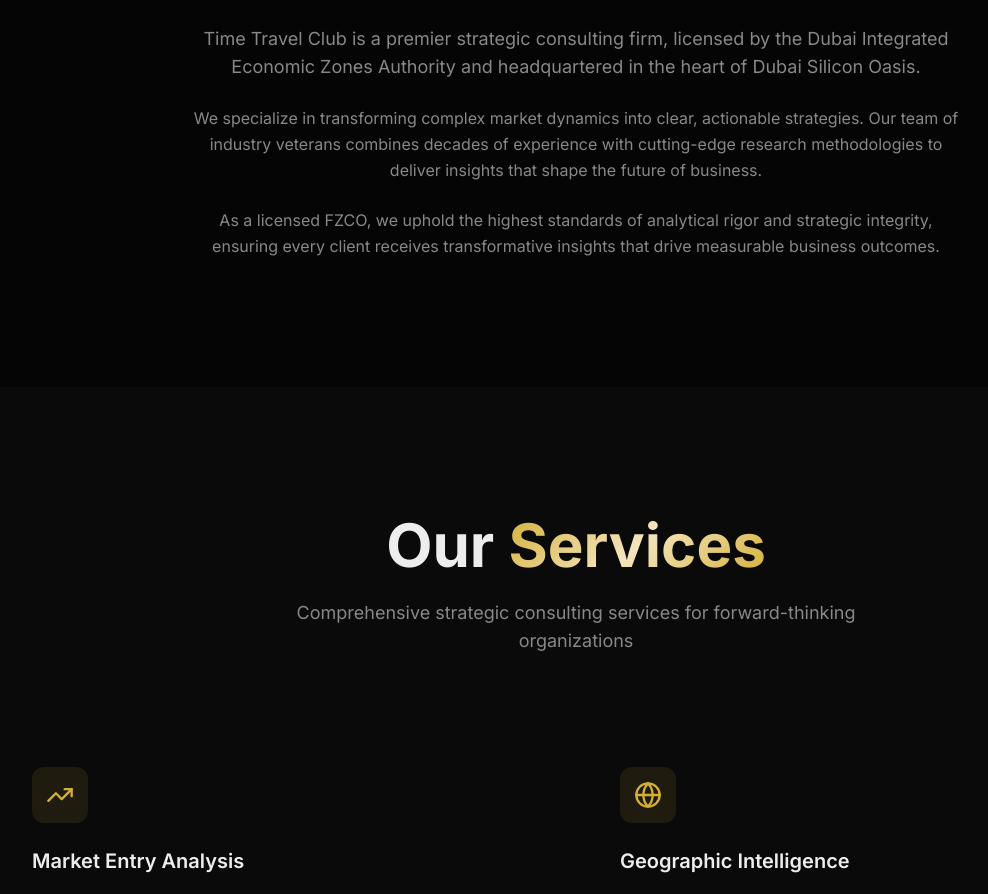
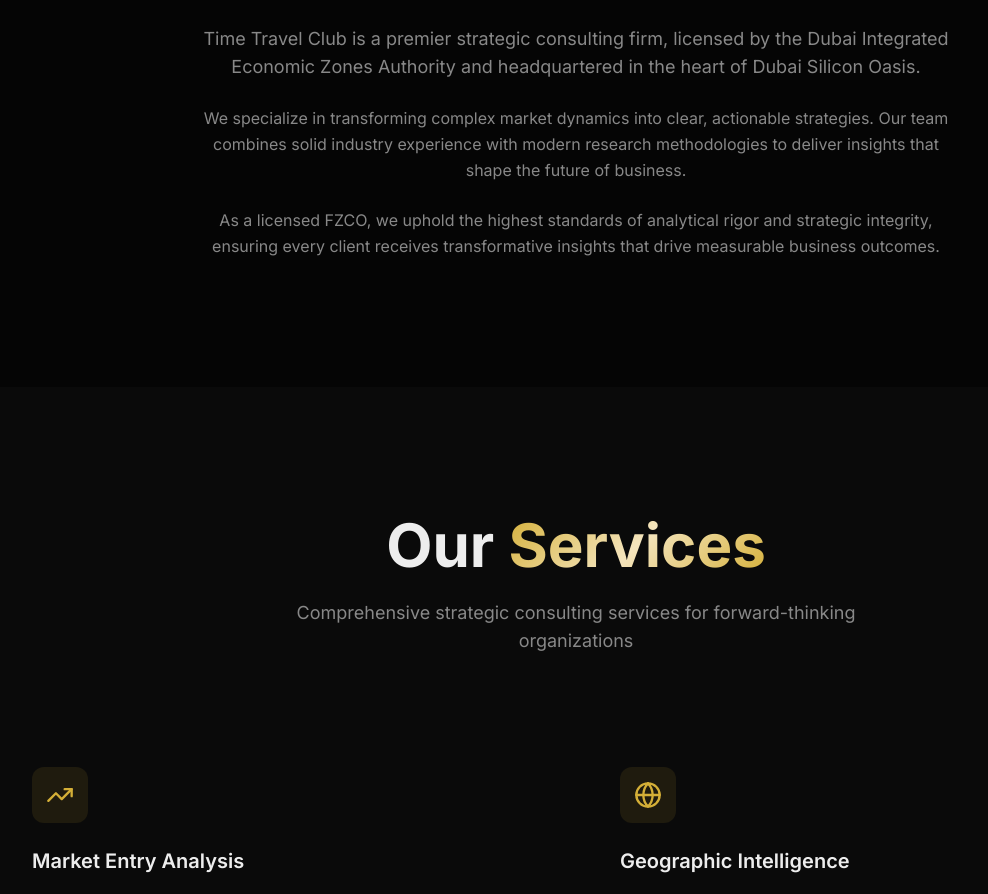
Before and after one commit to pzhusov/time-travel-club-website, a React (Vite) app in the folder time-travel-club/: page / in a window 1280 px wide. Shown: the part 1097-1991 px from the top of the page, without its empty margins (64-1052 px from the left). Built offline with nearby package versions, Linux system fonts and the light colour scheme.

Commit message:
Message 373373457973601 - 1772708986

```diff
--- a/time-travel-club/src/App.tsx
+++ b/time-travel-club/src/App.tsx
@@ -399,7 +399,7 @@ function App() {
                   Time Travel Club is a premier strategic consulting firm, licensed by the Dubai Integrated Economic Zones Authority and headquartered in the heart of Dubai Silicon Oasis.
                 </p>
                 <p>
-                  We specialize in transforming complex market dynamics into clear, actionable strategies. Our team of industry veterans combines decades of experience with cutting-edge research methodologies to deliver insights that shape the future of business.
+                  We specialize in transforming complex market dynamics into clear, actionable strategies. Our team combines solid industry experience with modern research methodologies to deliver insights that shape the future of business.
                 </p>
                 <p>
                   As a licensed FZCO, we uphold the highest standards of analytical rigor and strategic integrity, ensuring every client receives transformative insights that drive measurable business outcomes.
```
Also changed, not shown: 1 other file (tests, documents, lock files or other folders).
